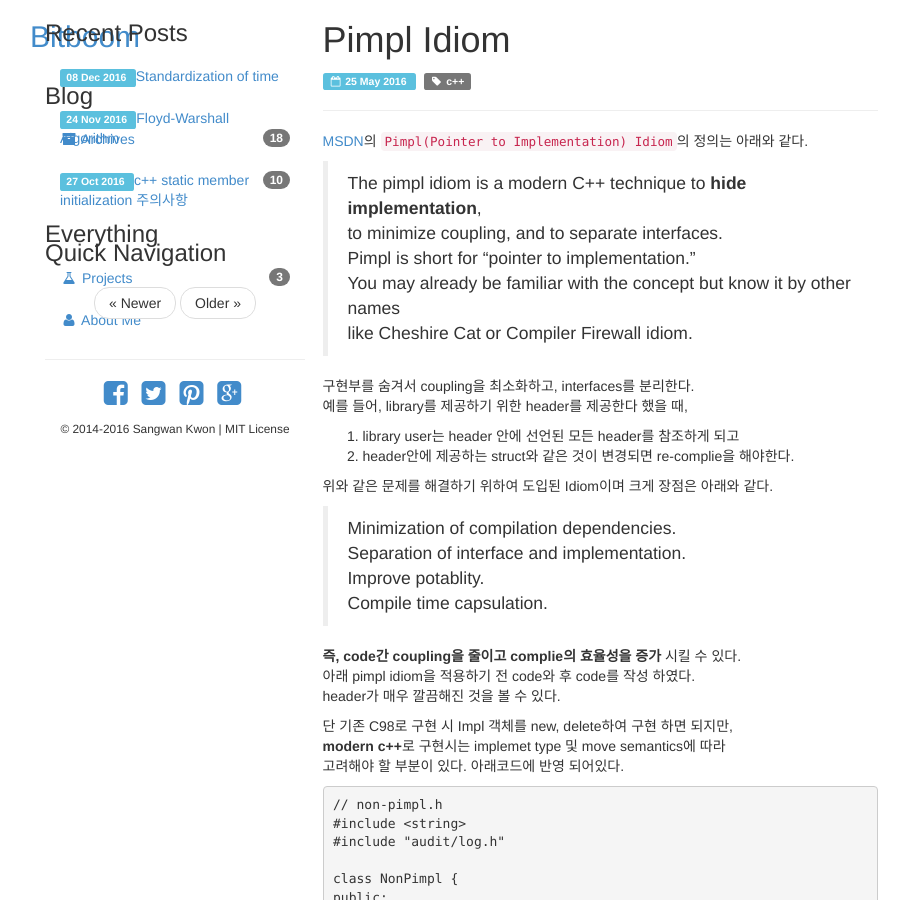
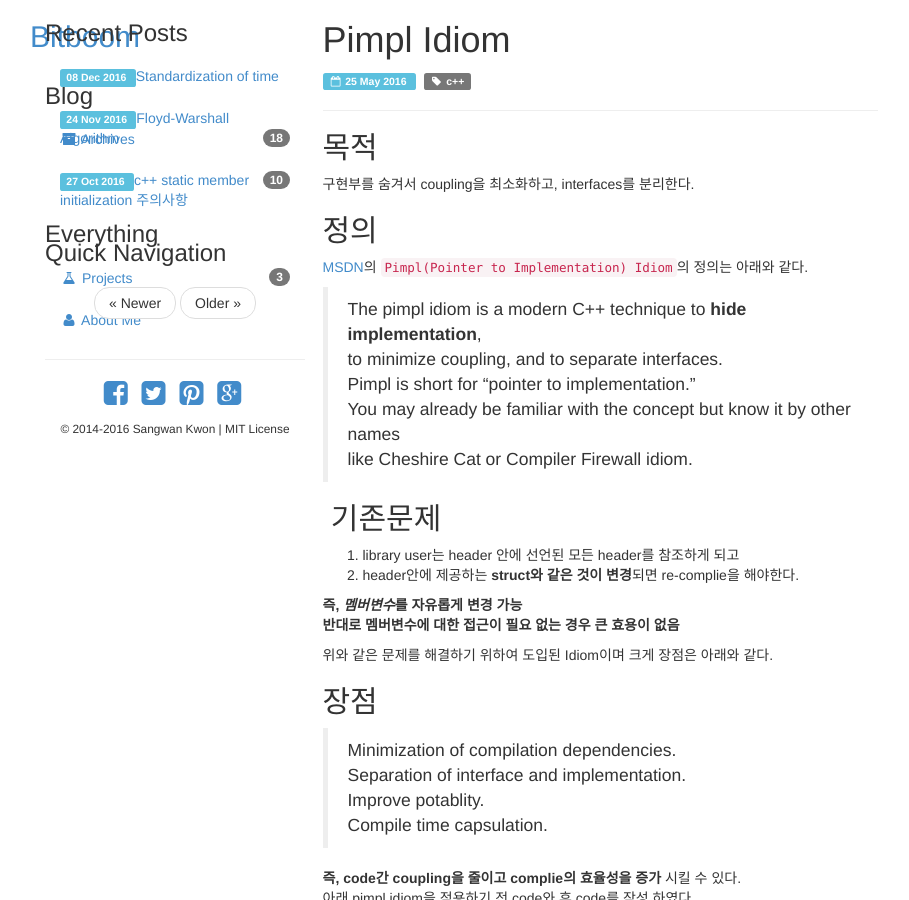
Before and after one commit to bitboom/bitboom.github.io, a Jekyll site: the page built from _posts/2016-05-25-pimple-idiom.md, in a window 1280 px wide and 900 px high. Shown: the whole window, without its empty margins (40-949 px from the left). Built offline with Jekyll 4.4.1, drawn with Linux system fonts in a browser that asks for light colours.

Commit message:
Update 2016-05-25-pimple-idiom.md

```diff
--- a/_posts/2016-05-25-pimple-idiom.md
+++ b/_posts/2016-05-25-pimple-idiom.md
@@ -4,6 +4,11 @@ title:  Pimpl Idiom
 tags: [c++]
 ---
 
+## 목적
+구현부를 숨겨서 coupling을 최소화하고, interfaces를 분리한다.
+
+
+## 정의
 [MSDN]의 `Pimpl(Pointer to Implementation) Idiom`의 정의는 아래와 같다.
 
  > The pimpl idiom is a modern C++ technique to **hide implementation**,
@@ -12,13 +17,18 @@ tags: [c++]
  > You may already be familiar with the concept but know it by other names
  > like Cheshire Cat or Compiler Firewall idiom.
 
-구현부를 숨겨서 coupling을 최소화하고, interfaces를 분리한다.
-예를 들어, library를 제공하기 위한 header를 제공한다 했을 때,
+
+##  기존문제
 1. library user는 header 안에 선언된 모든 header를 참조하게 되고
-2. header안에 제공하는 struct와 같은 것이 변경되면 re-complie을 해야한다.
+2. header안에 제공하는 **struct와 같은 것이 변경**되면 re-complie을 해야한다.
+
+
+**즉, *멤버변수*를 자유롭게 변경 가능**
+**반대로 멤버변수에 대한 접근이 필요 없는 경우 큰 효용이 없음**
 
 위와 같은 문제를 해결하기 위하여 도입된 Idiom이며 크게 장점은 아래와 같다.
 
+## 장점
  > Minimization of compilation dependencies.
  > Separation of interface and implementation.
  > Improve potablity.
```
